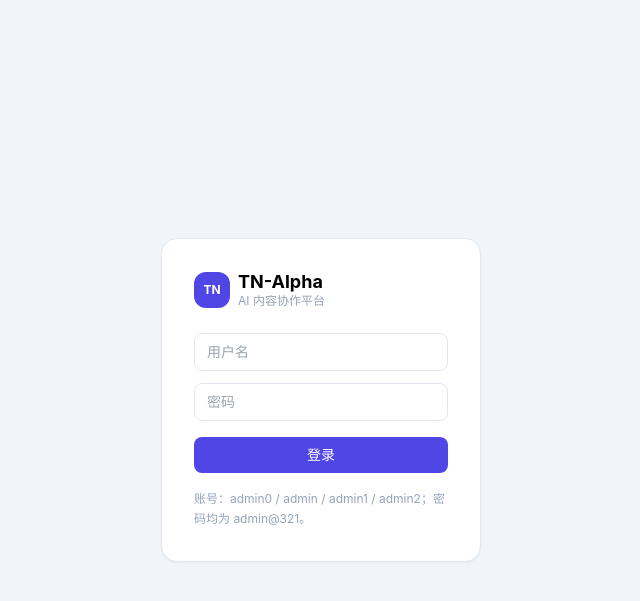
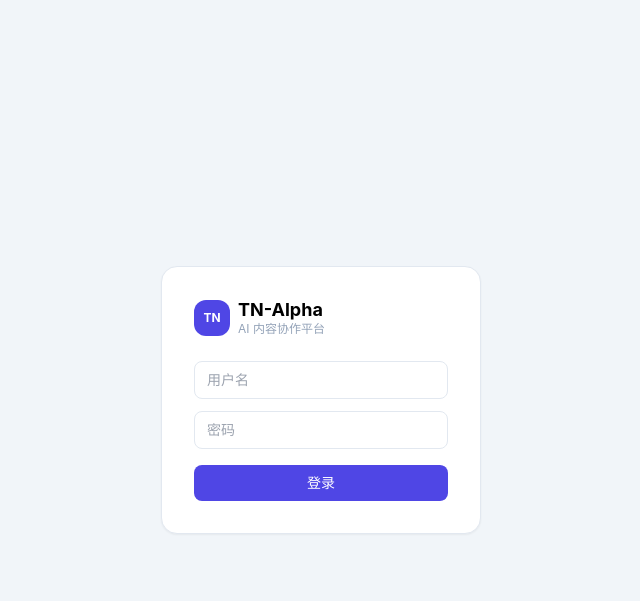
Before and after one commit to semiok/tnalpha, a FastAPI app: page /login in a window 1280 px wide. Shown: the top 601 px of the page, without its empty margins (319-959 px from the left). Run offline with FastAPI, Linux system fonts and the light colour scheme; data comes from the database, SQL or seed files in the repository; some libraries are stand-ins or nearby versions.

Commit message:
fix: hide default credentials on login

```diff
--- a/app/templates/login.html
+++ b/app/templates/login.html
@@ -10,6 +10,5 @@
     <input name="username" placeholder="用户名" required class="w-full border border-slate-200 rounded-lg px-3 py-2 text-sm mb-3">
     <input name="password" type="password" placeholder="密码" required class="w-full border border-slate-200 rounded-lg px-3 py-2 text-sm mb-4">
     <button class="w-full py-2 rounded-lg bg-brand-600 text-white text-sm font-medium">登录</button>
-    <div class="mt-4 text-xs leading-5 text-slate-400">账号：admin0 / admin / admin1 / admin2；密码均为 admin@321。</div>
   </form>
 </body></html>
```
